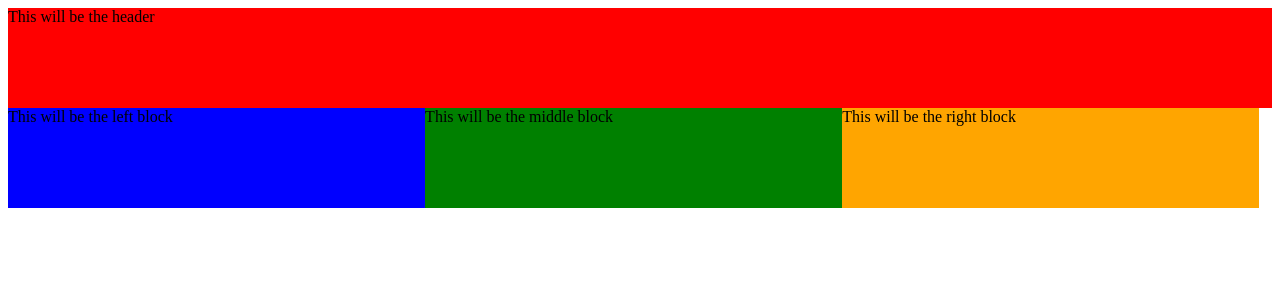
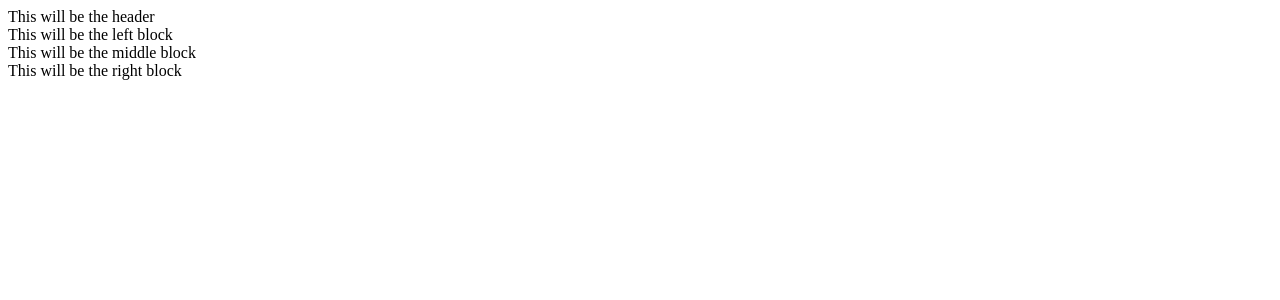
Before and after one commit to debordem/8.4_test_site, a PHP site: page /6ef271af95facc5ecdf2fd69275cc077d9e4e981/index.html in a window 1280 px wide. Shown: the top 300 px of the page. Run offline with PHP 8.4, Linux system fonts and the light colour scheme.

Commit message:
Setup for 8.3

```diff
--- a/6ef271af95facc5ecdf2fd69275cc077d9e4e981/stylesheet.css
+++ b/6ef271af95facc5ecdf2fd69275cc077d9e4e981/stylesheet.css
@@ -1,32 +1,2 @@
 /* css stylesheet */
-#header {
-	position:relative;
-	display:block;
-	background-color:red;
-	width:100%;
-	height:100px;
-	}
-#left_block{
-	position:relative;
-	display:block;
-	background-color:blue;
-	width:33%;
-	height:100px;
-	float:left;
-}
-#middle_block{
-	position:relative;
-	display:block;
-	background-color:green;
-	width:33%;
-	height:100px;
-	float:left;
-}
-#right_block{
-	position:relative;
-	display:block;
-	background-color:orange;
-	width:33%;
-	height:100px;
-	float:left;
-}
+H1 { color:red;}
```
Also changed, not shown: 6ef271af95facc5ecdf2fd69275cc077d9e4e981/test.html (added, +10 -0 lines), 6ef271af95facc5ecdf2fd69275cc077d9e4e981/images/puppy.jpg (added).
